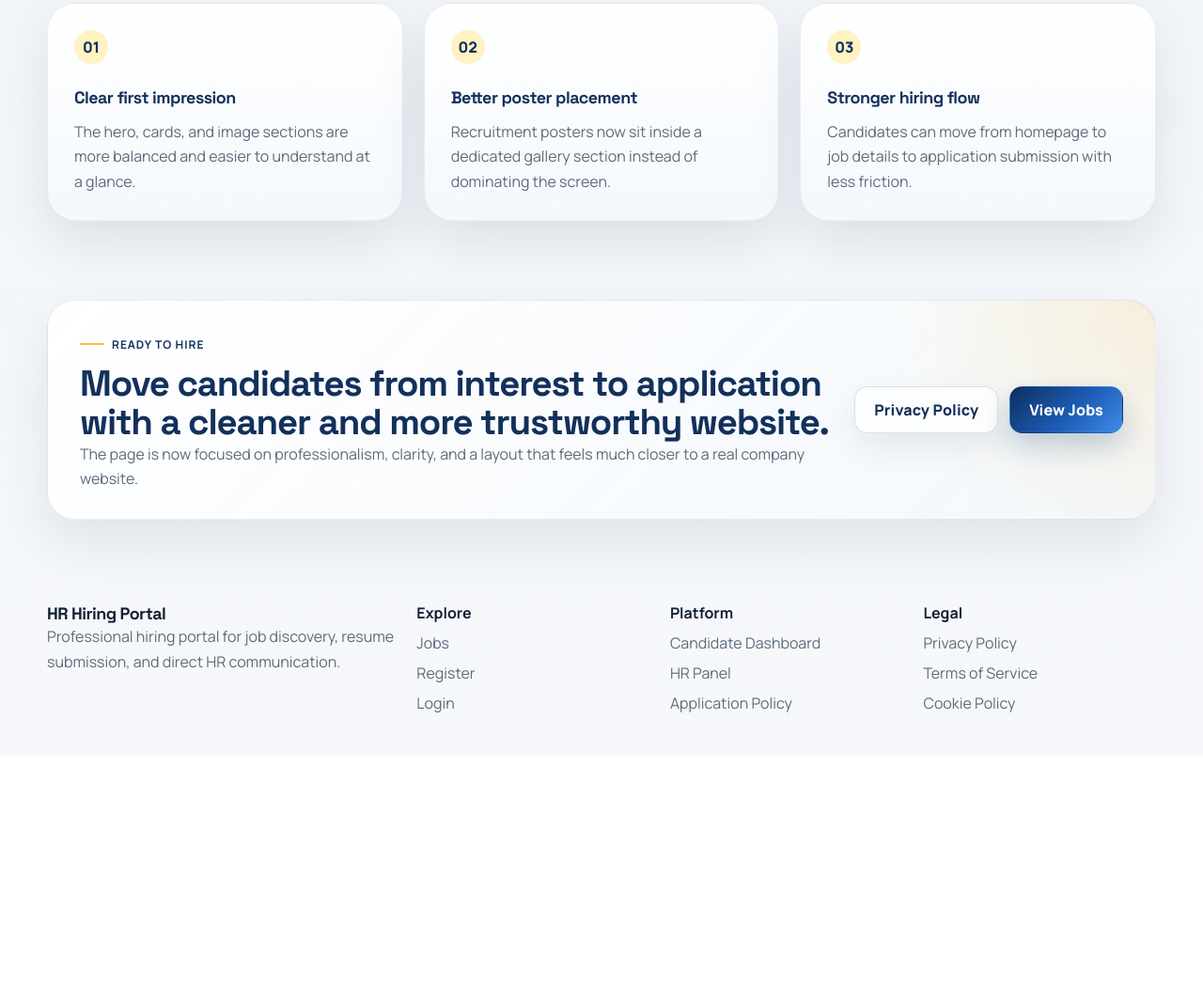
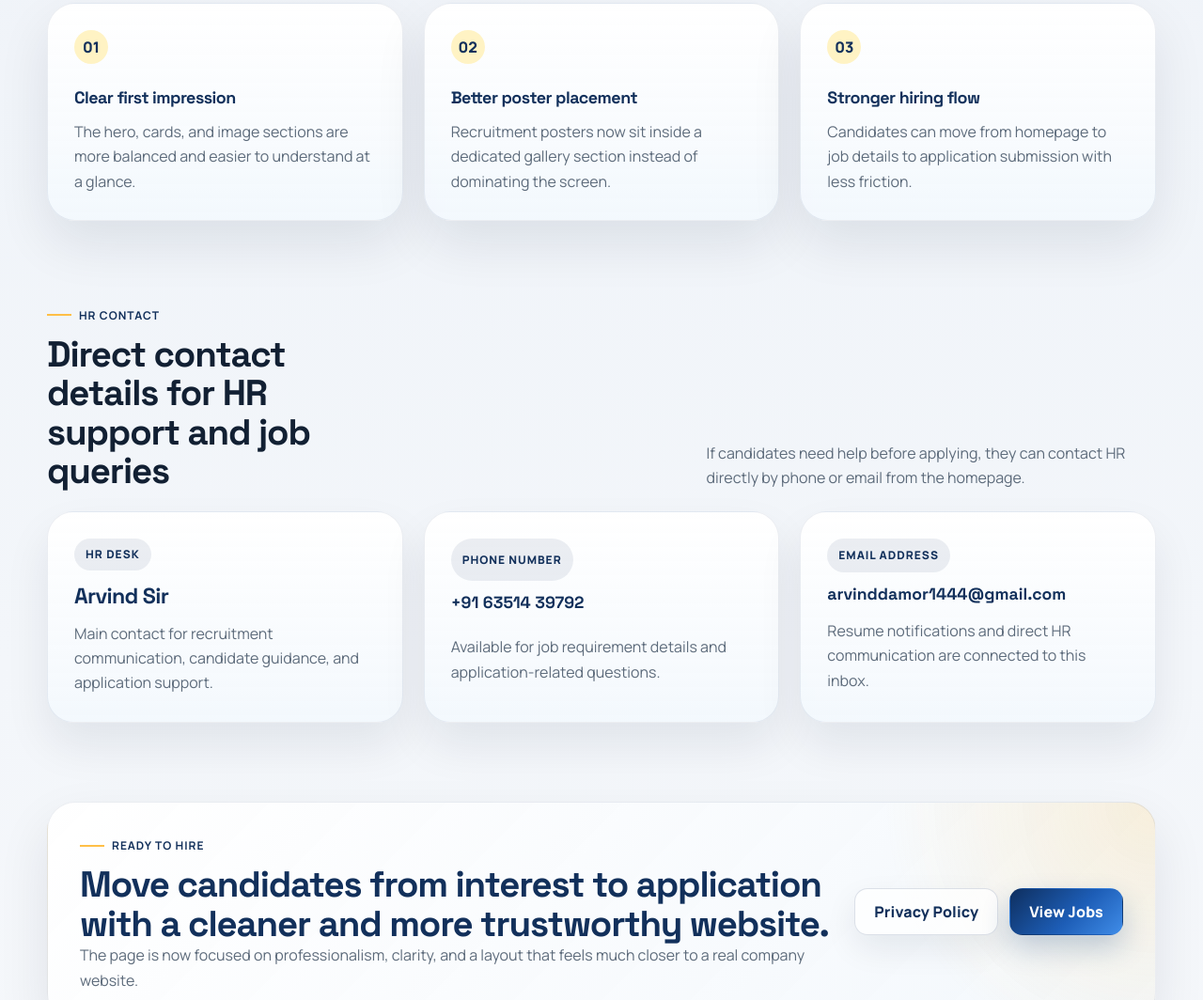
Before and after one commit to vaibhav01-coder/hr-site, a plain HTML site: page index.html in a window 1280 px wide. Shown: the part 2883-3947 px from the top of the page at 94% size. Before the commit the page ends 3688 px from the top, so only its background shows below. Drawn offline with Linux system fonts and the light colour scheme.

Commit message:
Hr Contact Deatils

```diff
--- a/index.html
+++ b/index.html
@@ -227,6 +227,33 @@
             </div>
         </section>
 
+        <section class="section pro-contact-section">
+            <div class="container pro-section-head reveal">
+                <div>
+                    <span class="eyebrow">HR Contact</span>
+                    <h2>Direct contact details for HR support and job queries</h2>
+                </div>
+                <p>If candidates need help before applying, they can contact HR directly by phone or email from the homepage.</p>
+            </div>
+            <div class="container pro-contact-grid reveal">
+                <article class="pro-contact-card">
+                    <span class="pro-label">HR Desk</span>
+                    <h3>Arvind Sir</h3>
+                    <p>Main contact for recruitment communication, candidate guidance, and application support.</p>
+                </article>
+                <article class="pro-contact-card">
+                    <span class="pro-label">Phone Number</span>
+                    <a class="pro-contact-link" href="tel:+916351439792">+91 63514 39792</a>
+                    <p>Available for job requirement details and application-related questions.</p>
+                </article>
+                <article class="pro-contact-card">
+                    <span class="pro-label">Email Address</span>
+                    <a class="pro-contact-link" href="mailto:arvinddamor1444@gmail.com">arvinddamor1444@gmail.com</a>
+                    <p>Resume notifications and direct HR communication are connected to this inbox.</p>
+                </article>
+            </div>
+        </section>
+
         <section class="section">
             <div class="container pro-cta reveal">
                 <div>
--- a/styles.css
+++ b/styles.css
@@ -948,6 +948,7 @@ p { color: var(--muted); line-height: 1.65; }
 .pro-hero-grid,
 .pro-trust-grid,
 .pro-poster-grid,
+.pro-contact-grid,
 .pro-feature-grid,
 .pro-footer-grid {
     display: grid;
@@ -1201,6 +1202,32 @@ p { color: var(--muted); line-height: 1.65; }
 .pro-jobs-section #featured-jobs .job-list-card {
     border-radius: 28px;
 }
+.pro-contact-grid {
+    grid-template-columns: repeat(3, 1fr);
+}
+.pro-contact-card {
+    display: grid;
+    gap: 12px;
+    padding: 28px;
+    border-radius: 28px;
+    background: linear-gradient(180deg, rgba(255,255,255,.98), rgba(243,248,253,.92));
+    border: 1px solid rgba(18,48,91,.08);
+    box-shadow: 0 24px 48px rgba(9,25,47,.08);
+}
+.pro-contact-card h3 {
+    color: var(--navy);
+    font-size: 1.45rem;
+}
+.pro-contact-link {
+    font-family: var(--font-display);
+    font-size: 1.1rem;
+    font-weight: 700;
+    color: var(--navy);
+    word-break: break-word;
+}
+.pro-contact-link:hover {
+    text-decoration: underline;
+}
 .pro-feature-grid {
     grid-template-columns: repeat(3, 1fr);
 }
@@ -1232,7 +1259,7 @@ p { color: var(--muted); line-height: 1.65; }
 }
 
 @media (max-width: 960px) {
-    .hero-grid, .hero-stage-grid, .job-detail-layout, .apply-layout, .split-banner, .cards-grid, .feature-grid, .stats-grid, .footer-grid, .poster-grid, .recruitment-showcase, .poster-salary-grid, .hero-mini-stats, .poster-gallery, .premium-band-inner, .premium-metrics, .hero-stats-row, .hero-dashboard-body, .poster-gallery-shell, .home-band-inner, .hero-insight-strip, .pro-hero-grid, .pro-trust-grid, .pro-section-head, .pro-poster-grid, .pro-feature-grid, .pro-cta, .pro-footer-grid, .pro-dashboard-metrics, .pro-hero-points { grid-template-columns: 1fr; }
+    .hero-grid, .hero-stage-grid, .job-detail-layout, .apply-layout, .split-banner, .cards-grid, .feature-grid, .stats-grid, .footer-grid, .poster-grid, .recruitment-showcase, .poster-salary-grid, .hero-mini-stats, .poster-gallery, .premium-band-inner, .premium-metrics, .hero-stats-row, .hero-dashboard-body, .poster-gallery-shell, .home-band-inner, .hero-insight-strip, .pro-hero-grid, .pro-trust-grid, .pro-section-head, .pro-poster-grid, .pro-contact-grid, .pro-feature-grid, .pro-cta, .pro-footer-grid, .pro-dashboard-metrics, .pro-hero-points { grid-template-columns: 1fr; }
     .hero-points { grid-template-columns: 1fr; }
     .hero-floating-card { position: static; margin-top: 14px; width: 100%; }
     .hero-insight-strip { position: static; width: 100%; margin-top: 16px; }
```
